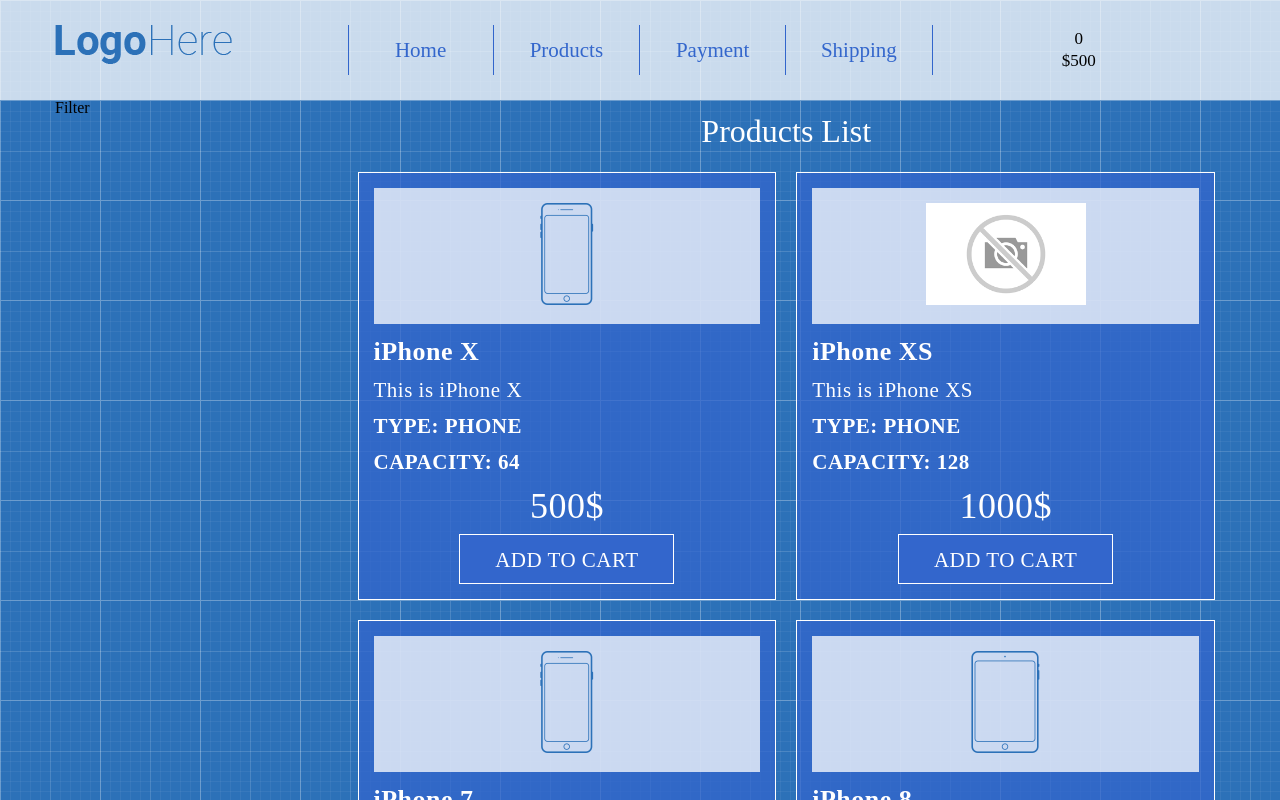
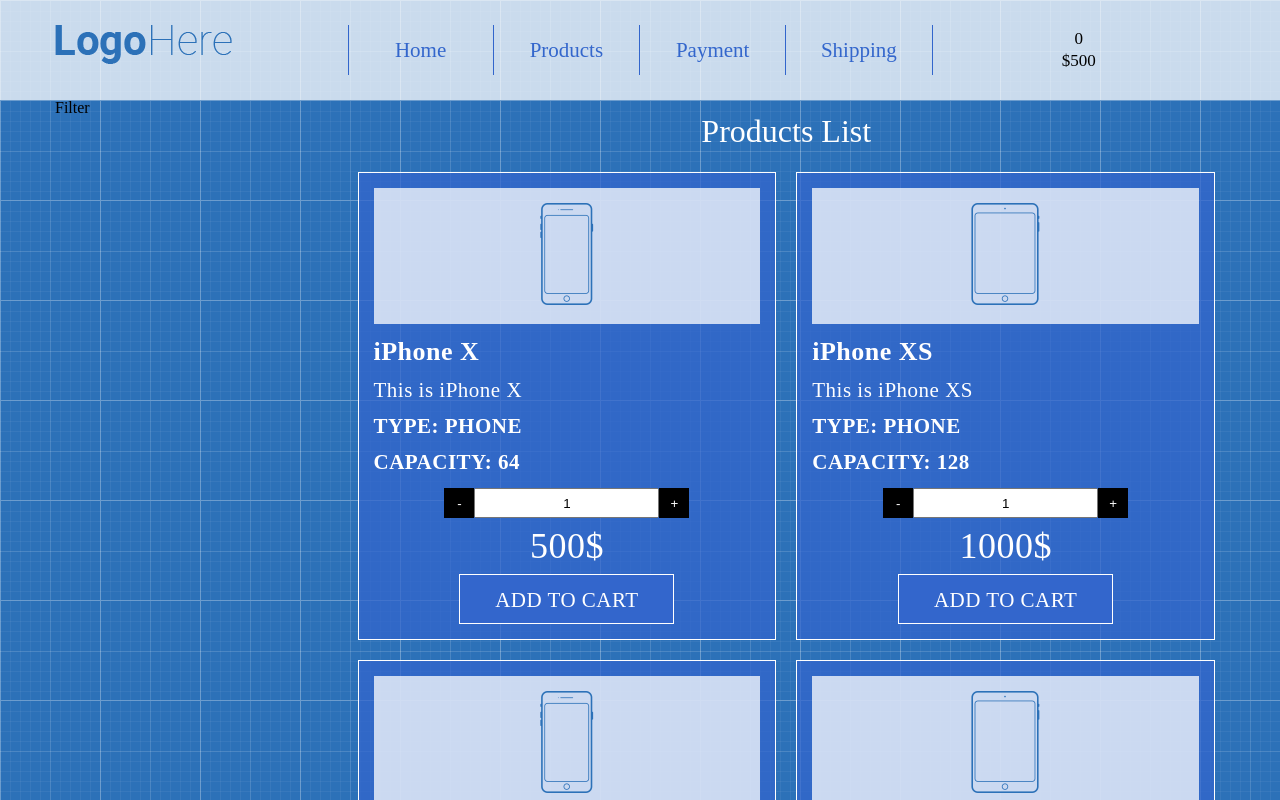
Before and after one commit to YuliiaBrakova/shop-project, a React (Create React App) app: page / in a window 1280 px wide. Shown: the top 800 px of the page. Built offline with nearby package versions, Linux system fonts and the light colour scheme.

Commit message:
добавили счетчик товаров

```diff
--- a/src/App/Main/Products/ProductListItem.css
+++ b/src/App/Main/Products/ProductListItem.css
@@ -55,3 +55,21 @@
 .product-img img{
     height: 102px;
 }
+.product_quantity{
+    text-align: center;
+}
+.product_quantity button{
+    height: 30px;
+    width: 30px;
+    background-color: #000;
+    border: none;
+    color: white;
+    cursor: pointer;
+}
+.product_quantity button:hover{
+    background-color: grey;
+}
+.product_quantity input{
+    height: 30px;
+    text-align: center;
+}
--- a/src/App/Main/Products/ProductListItem.js
+++ b/src/App/Main/Products/ProductListItem.js
@@ -24,6 +24,11 @@ const ProductListItem = ({
             <div className="product-description">{description}</div>
             <div className="product-features">Type: {type}</div>
             <div className="product-features">Capacity: {capacity}</div>
+            <div className="product_quantity">
+                <button>-</button>
+                <input type="text" value="1"/>
+                <button>+</button>
+            </div>
             <div className="product-price">{price}$</div>
             <div className="btn-add-to-cart">Add to cart</div>
         </div>
@@ -43,9 +48,9 @@ ProductListItem.propTypes = {
 //     description: "No description ..."
 // }
 
-ProductListItem.defaultProps = {
-    image: "/images/no-image.png"
-}
+// ProductListItem.defaultProps = {
+//     image: "/images/no-image.png"
+// }
 
 
 export default ProductListItem
--- a/src/App/Main/Products/productsData.js
+++ b/src/App/Main/Products/productsData.js
@@ -15,7 +15,7 @@ const productsData = [
         type:"phone",
         capacity:128,
         price:1000,
-        // image: "/images/ipad.png"
+        image: "/images/ipad.png"
     },
     {
         id:3,
```
